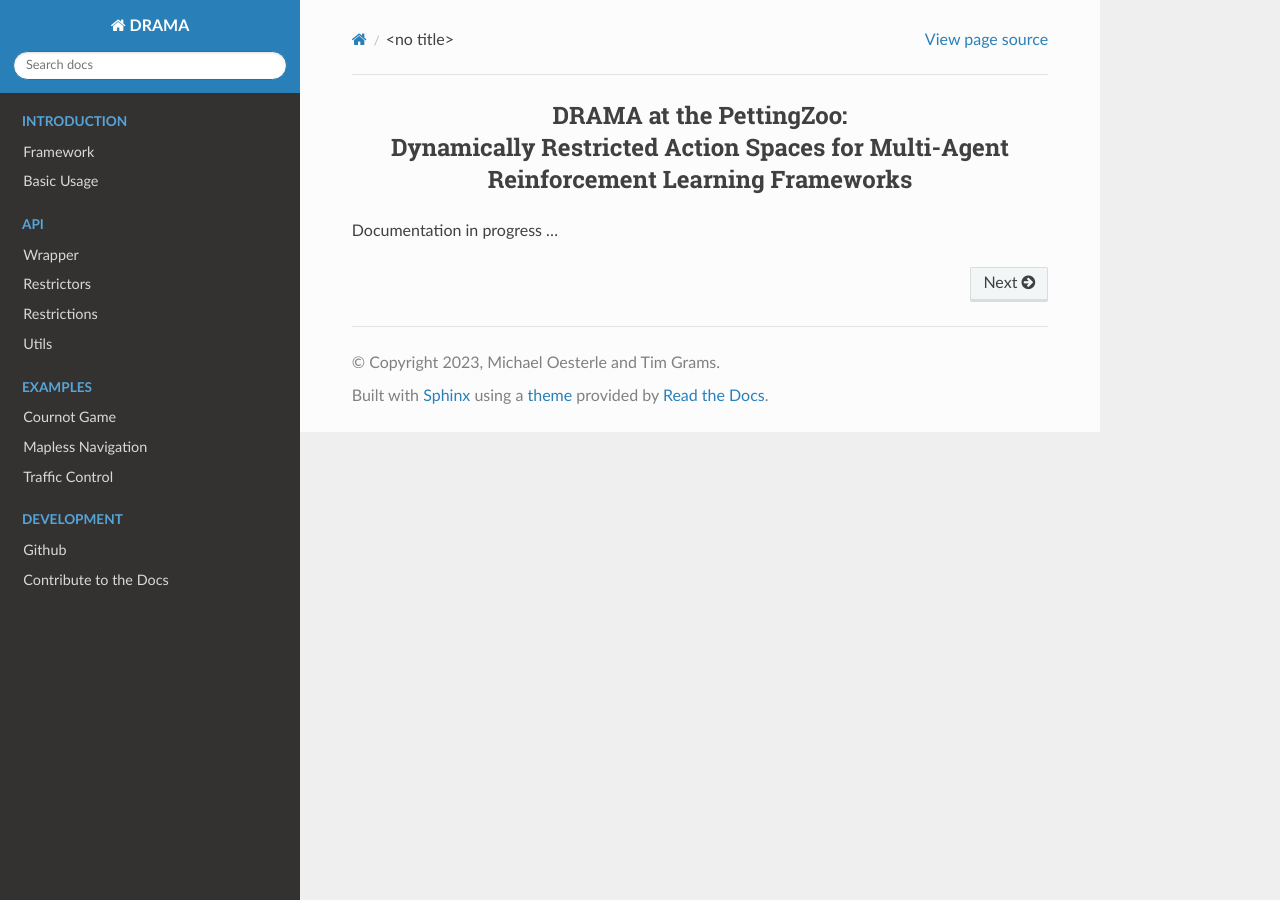
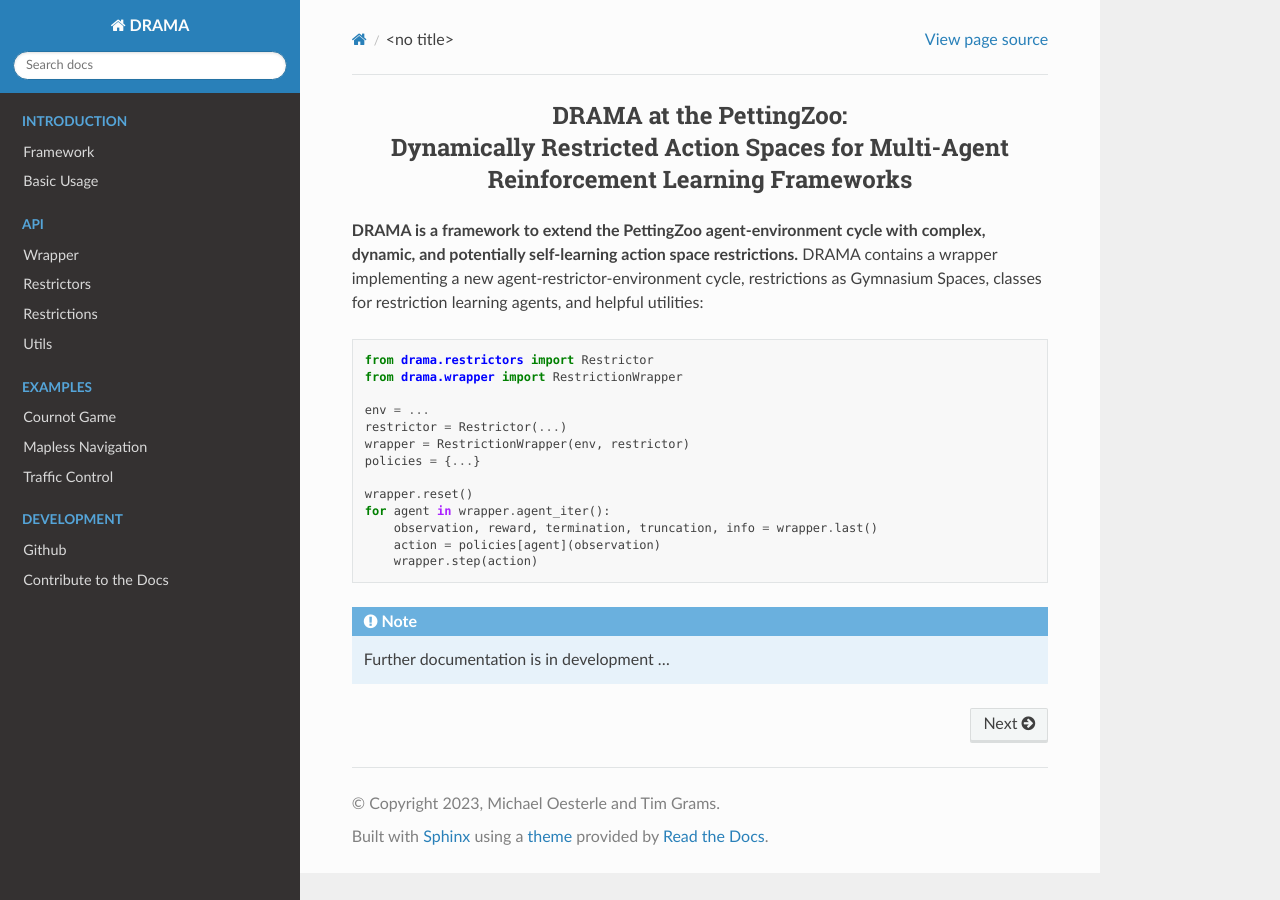
Before and after one commit to michoest/drama-wrapper, a Sphinx documentation site: the page built from docs/index.rst, in a window 1280 px wide. Built offline with Sphinx 7.4.7 and the Read the Docs theme 2.0.0, drawn with Linux system fonts in a browser that asks for light colours.

Commit message:
extended docs

```diff
--- a/docs/index.rst
+++ b/docs/index.rst
@@ -2,7 +2,30 @@
 
     <h2 align="center">DRAMA at the PettingZoo:<br>Dynamically Restricted Action Spaces for Multi-Agent Reinforcement Learning Frameworks</h2>
 
-Documentation in progress ...
+**DRAMA is a framework to extend the PettingZoo agent-environment cycle with complex, dynamic,
+and potentially self-learning action space restrictions.**
+DRAMA contains a wrapper implementing a new agent-restrictor-environment cycle,
+restrictions as Gymnasium Spaces, classes for restriction learning agents, and helpful utilities:
+
+.. code-block:: python
+
+   from drama.restrictors import Restrictor
+   from drama.wrapper import RestrictionWrapper
+
+   env = ...
+   restrictor = Restrictor(...)
+   wrapper = RestrictionWrapper(env, restrictor)
+   policies = {...}
+
+   wrapper.reset()
+   for agent in wrapper.agent_iter():
+       observation, reward, termination, truncation, info = wrapper.last()
+       action = policies[agent](observation)
+       wrapper.step(action)
+
+
+.. note::
+   Further documentation is in development ...
 
 .. toctree::
    :hidden:
```
